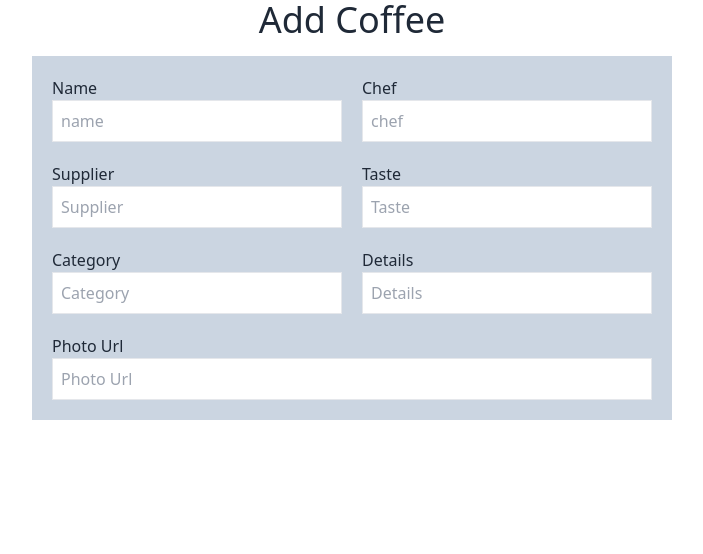
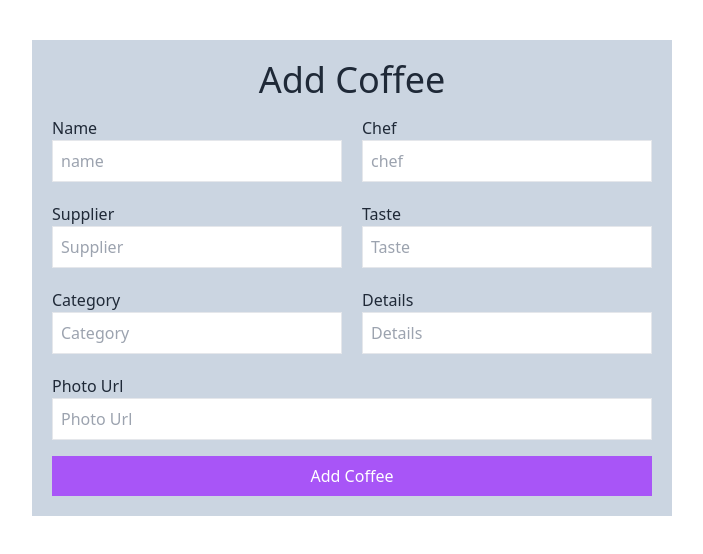
Before and after one commit to abdur-rhaman-babu/coffee-store-client, a React (Vite) app: page /addCoffee in a window 1280 px wide. Shown: the top 554 px of the page, without its empty margins (288-991 px from the left). Built offline with nearby package versions, Linux system fonts and the light colour scheme.

Commit message:
add form handler

```diff
--- a/src/components/AddCoffee.jsx
+++ b/src/components/AddCoffee.jsx
@@ -1,15 +1,30 @@
 const AddCoffee = () => {
+  const handleAddCoffee = (e) => {
+    e.preventDefault();
+    const form = e.target;
+    const name = form.name.value;
+    const chef = form.chef.value;
+    const supplier = form.supplier.value;
+    const taste = form.taste.value;
+    const category = form.category.value;
+    const details = form.details.value;
+    const photo = form.photo.value;
+
+    const coffee = { name, chef, supplier, taste, category, details, photo };
+    console.log(coffee);
+  };
   return (
     <div>
+      <div className="bg-slate-300 w-2/4 mx-auto p-5 mt-10">
         <h1 className="text-4xl text-center mb-4">Add Coffee</h1>
-      <div className="bg-slate-300 w-2/4 mx-auto p-5">
-        <form>
+        <form onSubmit={handleAddCoffee}>
           <div className="grid md:grid-cols-2 gap-5 w-full">
             <div>
               <label>Name</label> <br />
               <input
                 className="border w-full p-2"
                 type="text"
+                name="name"
                 placeholder="name"
               />
             </div>
@@ -18,6 +33,7 @@ const AddCoffee = () => {
               <input
                 className="border w-full p-2"
                 type="text"
+                name="chef"
                 placeholder="chef"
               />
             </div>
@@ -27,6 +43,7 @@ const AddCoffee = () => {
                 className="border w-full p-2"
                 type="text"
                 placeholder="Supplier"
+                name="supplier"
               />
             </div>
             <div>
@@ -35,6 +52,7 @@ const AddCoffee = () => {
                 className="border w-full p-2"
                 type="text"
                 placeholder="Taste"
+                name="taste"
               />
             </div>
             <div>
@@ -43,6 +61,7 @@ const AddCoffee = () => {
                 className="border w-full p-2"
                 type="text"
                 placeholder="Category"
+                name="category"
               />
             </div>
             <div>
@@ -51,6 +70,7 @@ const AddCoffee = () => {
                 className="border w-full p-2"
                 type="text"
                 placeholder="Details"
+                name="details"
               />
             </div>
           </div>
@@ -60,8 +80,14 @@ const AddCoffee = () => {
               className="border w-full p-2"
               type="text"
               placeholder="Photo Url"
+              name="photo"
             />
           </div>
+          <input
+            className="bg-purple-500 w-full mt-4 py-2 cursor-pointer text-white font-sem'"
+            type="submit"
+            value="Add Coffee"
+          />
         </form>
       </div>
     </div>
```
Lines whose indentation alone changed are shown as unchanged.
